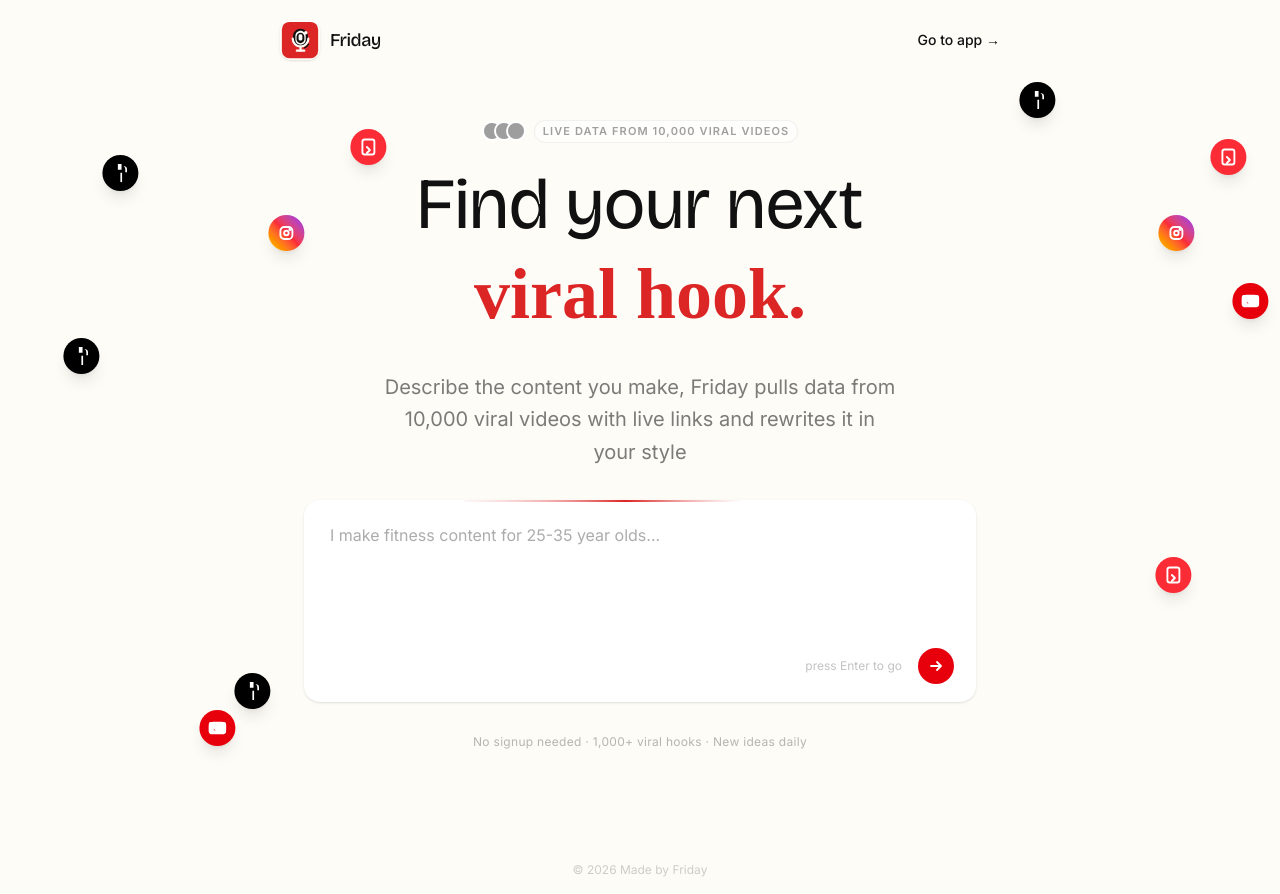
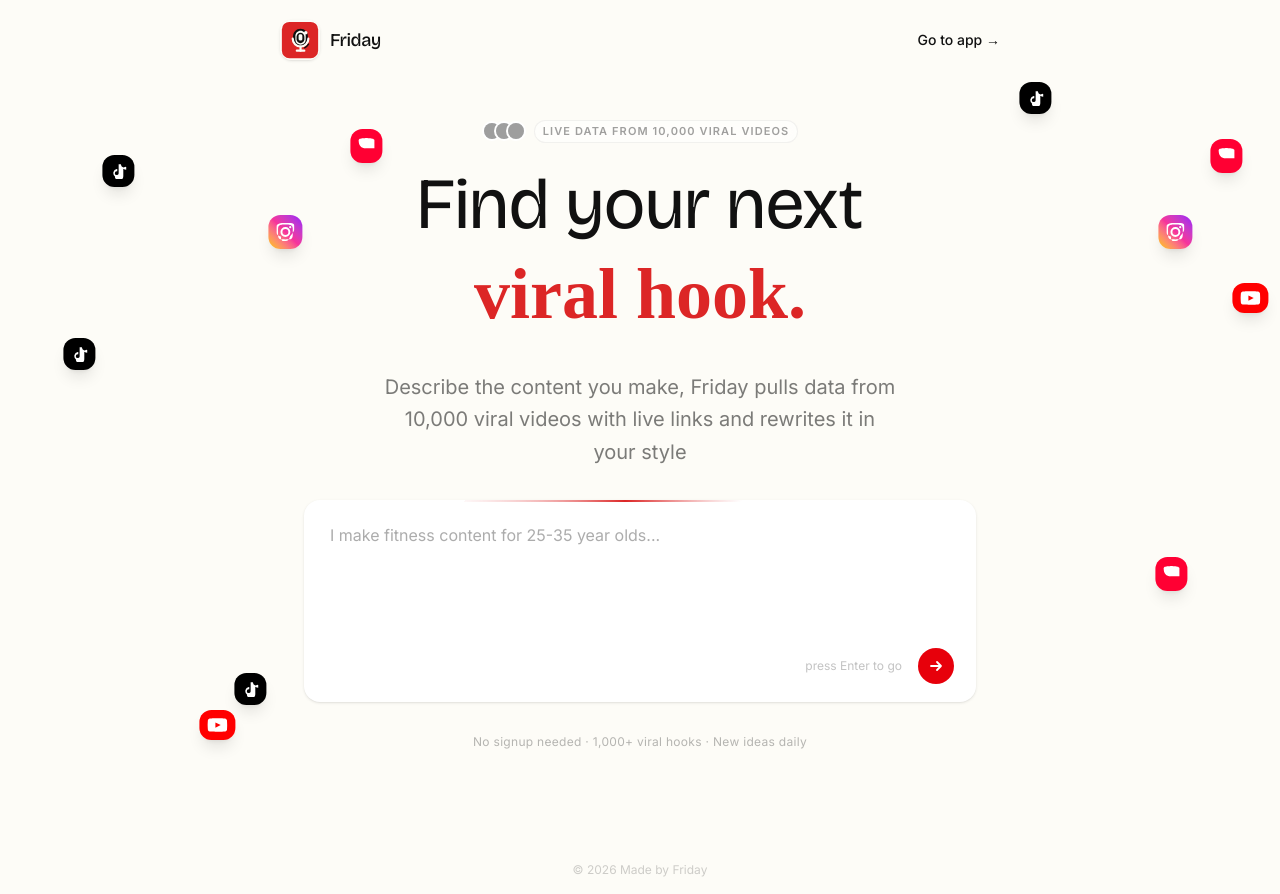
Before and after one commit to EdCorner1/MadebyfridayV2, a Next.js app: page / in a window 1280 px wide. Built offline with nearby package versions, Linux system fonts and the light colour scheme; grey boxes are pictures that could not be loaded.

Commit message:
Use official brand-color logos for social platforms

```diff
--- a/app/components/FloatingIcons.tsx
+++ b/app/components/FloatingIcons.tsx
@@ -5,32 +5,29 @@
 const PlatformIcon = ({ platform, color }: { platform: string; color: string }) => {
   const icons: Record<string, React.ReactNode> = {
     TikTok: (
-      <svg width="18" height="18" viewBox="0 0 24 24" fill="currentColor" className="text-white">
-        <path d="M12.525.02c-1.31-.02-2.61.01-3.91.09V7.74h4.91V.02zM16.67 2.5a6.5 6.5 0 0 1 3.06 1.57c.37.41.67 1.01.84 1.72.17 0.7.23 1.42.23 2.14V11h-2.25v-3.8c0-1.1-.3-2.1-.8-2.9a4.8 4.8 0 0 0-1.8-1.73zM12 11.5v12.5h2.25v-12.5H12z" />
+      <svg width="16" height="16" viewBox="0 0 24 24" fill="currentColor">
+        <path d="M19.59 6.69a4.83 4.83 0 0 1-3.77-4.25V2h-3.45v13.67a2.89 2.89 0 0 1-2.88 2.5 2.89 2.89 0 0 1-2.89-2.89 2.89 2.89 0 0 1 2.89-2.89c.28 0 .54.04.79.1v-3.5a6.37 6.37 0 0 0-.79-.05A6.34 6.34 0 0 0 6.67 20a6.34 6.34 0 0 0 6.34 6.34 6.34 6.34 0 0 0 6.34-6.34V8.78a8.26 8.26 0 0 0 4.83 1.45V6.07a4.85 4.85 0 0 1-1-.38z" />
       </svg>
     ),
     Instagram: (
-      <svg width="18" height="18" viewBox="0 0 24 24" fill="none" stroke="currentColor" strokeWidth="2.5" strokeLinecap="round" strokeLinejoin="round" className="text-white">
-        <rect x="4" y="4" width="16" height="16" rx="5" />
-        <circle cx="12" cy="12" r="3" />
-        <circle cx="17" cy="7" r="1" />
+      <svg width="18" height="18" viewBox="0 0 24 24" fill="currentColor">
+        <path d="M12 2.163c3.204 0 3.584.012 4.85.07 3.252.148 4.771 1.691 4.919 4.919.058 1.265.069 1.645.069 4.849 0 3.205-.012 3.584-.069 4.849-.149 3.225-1.664 4.771-4.919 4.919-1.266.058-1.644.07-4.85.07-3.204 0-3.584-.012-4.849-.07-3.26-.149-4.771-1.699-4.919-4.92-.058-1.265-.07-1.644-.07-4.849 0-3.204.013-3.583.07-4.849.149-3.227 1.664-4.771 4.919-4.919 1.266-.057 1.645-.069 4.849-.069zM12 0C8.741 0 8.333.014 7.053.072 2.695.272.273 2.69.069 4.054C.012 5.334 0 5.741 0 8c0 3.259.014 3.668.072 4.948.2 1.364.967 2.956 2.984 3.993a6.79 6.79 0 0 0 2.948 1.09A6.81 6.81 0 0 0 8 24c3.259 0 3.668-.014 4.948-.072 1.364-.2 2.956-.967 3.993-2.988a6.82 6.82 0 0 0 1.09-2.948C24 11.668 23.986 8.259 24 8c0-3.259-.014-3.666-.072-4.948C23.8 1.688 22.033.272 18.947.072 17.666.014 17.259 0 14 0zm0 5.438a6.56 6.56 0 1 0 0 13.123 6.56 6.56 0 0 0 0-13.123zM12 16a4 4 0 1 1 0-8 4 4 0 0 1 0 8zm6.406-11.845a1.44 1.44 0 1 0 0 2.881 1.44 1.44 0 0 0 0-2.881z" />
       </svg>
     ),
     YouTube: (
-      <svg width="18" height="18" viewBox="0 0 24 24" fill="currentColor" className="text-white">
-        <path d="M23.498 6.186a3.016 3.016 0 0 0-2.122-2.136C19.505 3.545 12 3.545 12 3.545s-7.505 0-9.377.505A3.017 3.017 0 0 0 .502 6.186C0 8 0 12 0 12s0 4 0 4c0 0 0 0 .502 1.814a3.017 3.017 0 0 0 2.122 2.136c1.872.505 9.377.505 9.377.505s7.505 0 9.377-.505a3.017 3.017 0 0 0 2.122-2.136C24 16 24 12 24 12s0-4 0-4c0 0 0 0-.502-1.814zM9.545 15.5C8.243 15.5 7.091 14.409 7.091 12.5s-1.152-2.999-2.454-2.999c-1.303 0-2.454 1.091-2.454 2.999s1.151 3 2.454 3c1.303 0 2.454-1.091 2.454-2.999z" />
+      <svg width="20" height="14" viewBox="0 0 24 16" fill="currentColor">
+        <path d="M23.495 2.205a3.03 3.03 0 0 0-2.13-2.147C19.505.191 12 0 12 0S4.495.191 2.635.058a3.03 3.03 0 0 0-2.13 2.147C.19 4.345 0 8 0 8s.19 3.655.505 5.795a3.03 3.03 0 0 0 2.13 2.147c1.86.133 9.365.191 9.365.191s7.51-.191 9.365-.358a3.03 3.03 0 0 0 2.13-2.147c.315-2.14.505-4.795.505-4.795s-.19-3.655-.505-5.795zM9.602 11.15V4.85l6.397 3.15-6.397 3.15z" />
       </svg>
     ),
     Shorts: (
-      <svg width="18" height="18" viewBox="0 0 24 24" fill="none" stroke="currentColor" strokeWidth="2.5" strokeLinecap="round" strokeLinejoin="round" className="text-white">
-        <path d="M10 12l4 4-4 4" />
-        <rect x="4" y="2" width="16" height="20" rx="3" />
+      <svg width="16" height="18" viewBox="0 0 24 24" fill="currentColor">
+        <path d="M23.453 2.583a2.58 2.58 0 0 0-1.447-1.448C19.86.654 12 0 12 0S4.14.654 2.01 1.135A2.58 2.58 0 0 0 .562 2.583.83.83 0 0 0 0 3.498C.191 5.72.765 8.666 2.01 11.04c1.245 2.375 3.63 3.885 6.555 4.17 2.205.215 9.435.215 9.435.215s7.23 0 9.435-.215c2.925-.285 5.31-1.795 6.555-4.17 1.245-2.374 1.819-5.32 2.01-7.542a.83.83 0 0 0-.562-.915zM9.749 15.623l5.857-3.374-5.857-3.374v6.748z" />
       </svg>
     ),
   };
 
   return (
-    <div className={`flex items-center justify-center rounded-full ${color} text-white shadow-lg w-9 h-9`}>
+    <div className={`flex items-center justify-center rounded-xl ${color} text-white shadow-lg px-2 py-2`}>
       {icons[platform] || <span className="text-xs font-bold">{platform[0]}</span>}
     </div>
   );
@@ -42,20 +39,18 @@
 
   const PLATFORMS = [
     { platform: 'TikTok', color: 'bg-black' },
-    { platform: 'Instagram', color: 'bg-gradient-to-tr from-yellow-400 via-red-500 to-purple-600' },
-    { platform: 'YouTube', color: 'bg-red-600' },
-    { platform: 'Shorts', color: 'bg-red-500' },
+    { platform: 'Instagram', color: 'bg-gradient-to-tr from-yellow-400 via-pink-500 to-purple-600' },
+    { platform: 'YouTube', color: 'bg-[#FF0000]' },
+    { platform: 'Shorts', color: 'bg-[#FF0033]' },
   ];
 
   useEffect(() => {
-    // Keep icons strictly to the OUTER thirds — left 33% or right 33%
-    // NEVER in the center 33% where the hero text lives
     const generated = Array.from({ length: 14 }).map((_, i) => {
       const side = i < 7 ? 'left' : 'right';
       const x = side === 'left'
-        ? Math.random() * 28 + 2          // 2–30% (left outer third)
-        : Math.random() * 28 + 70;       // 70–98% (right outer third)
-      const y = Math.random() * 85 + 5; // 5–90% vertical spread
+        ? Math.random() * 28 + 2
+        : Math.random() * 28 + 70;
+      const y = Math.random() * 85 + 5;
       return {
         id: i,
         x,
```
